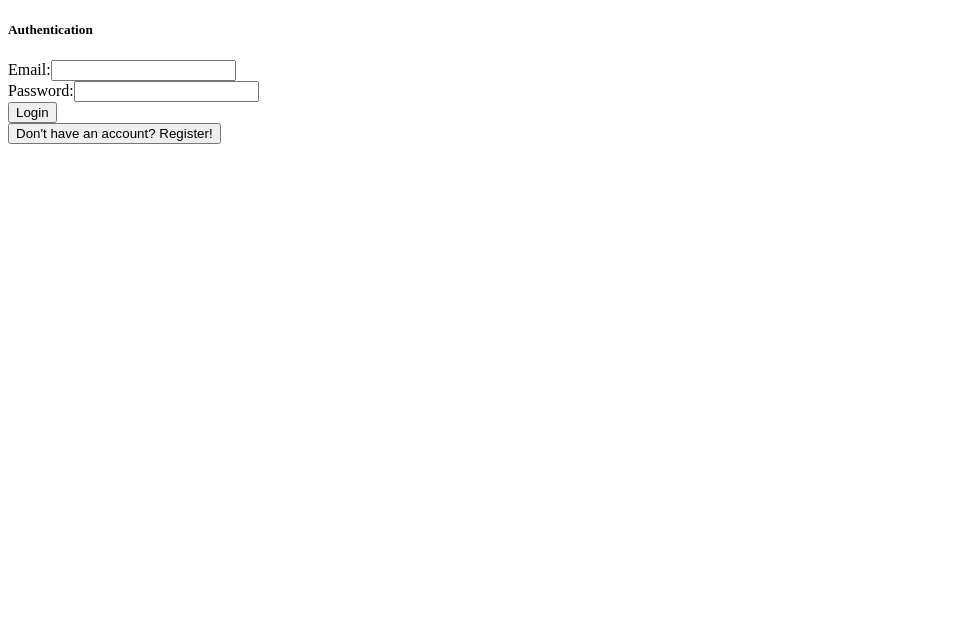
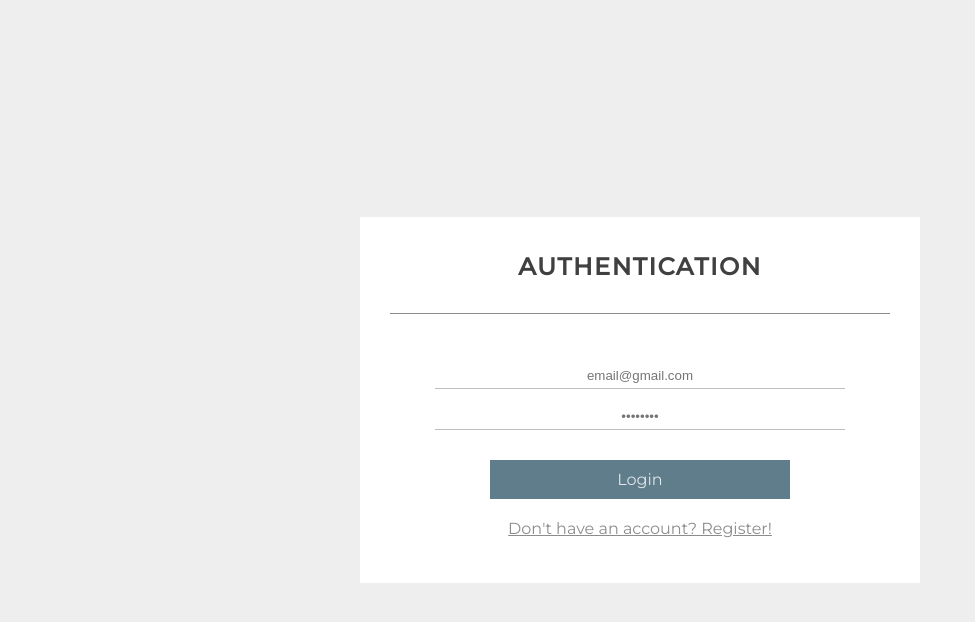
Before and after one commit to MattDavis00/auth.mattdavis.info, an Angular app in the folder frontend/my-app/: page / in a window 1280 px wide. Shown: the top 622 px of the page, without its empty margins (0-975 px from the left). Built offline with nearby package versions, Linux system fonts and the light colour scheme.

Commit message:
Login and register form are now functional. They have been styled using CSS, and perform POST requests to the backend API.

```diff
--- a/frontend/my-app/src/app/app.component.html
+++ b/frontend/my-app/src/app/app.component.html
@@ -1,7 +1,4 @@
 <!-- Main App Component Displayed On All Routes -->
-<div>
-
-</div>
 
 <!-- Router Output -->
 <router-outlet></router-outlet>
--- a/frontend/my-app/src/app/app.module.ts
+++ b/frontend/my-app/src/app/app.module.ts
@@ -1,5 +1,7 @@
 import { BrowserModule } from '@angular/platform-browser';
 import { NgModule } from '@angular/core';
+import { FormsModule } from '@angular/forms';
+import { HttpClientModule } from '@angular/common/http';
 
 import { AppRoutingModule } from './app-routing.module';
 import { AppComponent } from './app.component';
@@ -16,7 +18,9 @@ import { PageNotFoundComponent } from './page-not-found/page-not-found.component
   ],
   imports: [
     BrowserModule,
-    AppRoutingModule
+    AppRoutingModule,
+    FormsModule,
+    HttpClientModule
   ],
   providers: [],
   bootstrap: [AppComponent]
--- a/frontend/my-app/src/app/login/login.component.html
+++ b/frontend/my-app/src/app/login/login.component.html
@@ -1,21 +1,17 @@
-<div class="card text-center card-center">
-    <div class="card-header">
-        <h5>Authentication</h5>
-    </div>
-    <div class="card-body">
-        <form>
-        <div class="form-group">
-            <label for="email" class="col-form-label">Email:</label>
-            <input type="text" class="form-control" ng-model="loginData.email" id="login-email">
+<div class="page">
+    <div class="card-center">
+        <div class="content">
+            <h1>Authentication</h1>
+            <div class="line-horizontal"></div>
+            <form class="section" (ngSubmit)="login()">
+                <input type="text" placeholder="email@gmail.com" class=""  [(ngModel)]="email" id="login-email" name="email">
+                <input type="password" placeholder="••••••••" class="" [(ngModel)]="password" id="login-password" name="password">
+                <input type="submit" style="display: none" />
+            </form>
+            <div class="section">
+                <a class="submit-button a-button" (click)="login()">Login</a>
+                <a class="" routerLink="/register" >Don't have an account? Register!</a>
+            </div>
         </div>
-        <div class="form-group">
-            <label for="password" class="col-form-label">Password:</label>
-            <input type="password" class="form-control" ng-model="loginData.password" id="login-password">
-        </div>
-        </form>
-        <button type="button" class="btn btn-primary" ng-click="Login()">Login</button>
-    </div>
-    <div class="card-footer text-muted">
-        <button type="button" class="login-button btn btn-link modal-link-text" routerLink="/register" >Don't have an account? Register!</button><br />
     </div>
 </div>
--- a/frontend/my-app/src/app/login/login.component.ts
+++ b/frontend/my-app/src/app/login/login.component.ts
@@ -1,4 +1,5 @@
 import { Component, OnInit } from '@angular/core';
+import { HttpClient, HttpHeaders } from '@angular/common/http';
 
 @Component({
   selector: 'app-login',
@@ -7,9 +8,41 @@ import { Component, OnInit } from '@angular/core';
 })
 export class LoginComponent implements OnInit {
 
-  constructor() { }
+  email: string = "";
+  password: string = "";
+
+  constructor(private http: HttpClient) { }
 
   ngOnInit() {
   }
 
+  login() {
+    console.log("Ran login function!!!!!");
+    console.log(this.email + this.password);
+    this.http.post("http://localhost:4000/login",
+    {
+    "email": {"data": this.email, "id": "email"},
+    "password": {"data": this.password, "id": "password"}
+    })
+    .subscribe(
+      data  => {
+        console.log("POST Request is successful ", data);
+      },
+      error  => {
+        console.log("Error", error);
+      }
+
+    );
+    this.http.get("http://localhost:4000/")
+    .subscribe(
+      data  => {
+        console.log("GET Request is successful ", data);
+      },
+      error  => {
+        console.log("Error", error);
+      }
+
+    );
+  }
+
 }
--- a/frontend/my-app/src/app/page-not-found/page-not-found.component.html
+++ b/frontend/my-app/src/app/page-not-found/page-not-found.component.html
@@ -1,6 +1,7 @@
-<div class="card text-center card-center">
-    <div class="card-body text-muted">
+<div class="page">
+    <div class="card-center">
         <h4>Page Not Found!</h4>
+        <div class="line-horizontal"></div>
         The page requested could not be found.
     </div>
 </div>
--- a/frontend/my-app/src/app/register/register.component.html
+++ b/frontend/my-app/src/app/register/register.component.html
@@ -1,33 +1,32 @@
-<div class="card text-center card-center">
-    <div class="card-header">
-        <h5>Register for Single Sign-On</h5>
-    </div>
-    <div class="card-body">
-        <form>
-            <div class="form-group">
-                <label for="email" class="col-form-label">Email:</label>
-                <input type="text" class="form-control" ng-model="registerData.email" id="register-email">
+<div class="page">
+    <div class="card-center">
+        <div class="content">
+            <h1>Registration</h1>
+
+            <div class="line-horizontal"></div>
+
+            <form class="section" (ngSubmit)="register()">
+                <!-- <label for="email" class="col-form-label">Email:</label> -->
+                <input type="text" placeholder="johnsmith@gmail.com" [(ngModel)]="email" name="email" id="register-email">
+
+                <!-- <label for="text" class="col-form-label">First Name:</label> -->
+                <input type="text" placeholder="John"  [(ngModel)]="firstName" name="firstName" id="register-firstName">
+
+                <!-- <label for="text" class="col-form-label">Last Name:</label> -->
+                <input type="text" placeholder="Smith"  [(ngModel)]="lastName" name="lastName" id="register-lastName">
+
+                <!-- <label for="password" class="col-form-label">Password:</label> -->
+                <input type="password" placeholder="Password"  [(ngModel)]="password" name="password" id="register-password">
+
+                <!-- <label for="password" class="col-form-label">Repeat Password:</label> -->
+                <input type="password" placeholder="Repeat Password"  [(ngModel)]="passwordRepeat" name="passwordRepeat" id="register-passwordRepeat">
+
+                <input type="submit" style="display: none" />
+            </form>
+            <div class="section">
+                <a class="submit-button a-button" (click)="register()">Register</a>
+                <a class="" routerLink="/login">Already have an account? Login!</a>
             </div>
-            <div class="form-group">
-                <label for="text" class="col-form-label">First Name:</label>
-                <input type="text" class="form-control" ng-model="registerData.firstName" id="register-firstName">
-            </div>
-            <div class="form-group">
-                <label for="text" class="col-form-label">Last Name:</label>
-                <input type="text" class="form-control" ng-model="registerData.lastName" id="register-lastName">
-            </div>
-            <div class="form-group">
-                <label for="password" class="col-form-label">Password:</label>
-                <input type="password" class="form-control" ng-model="registerData.password" id="register-password">
-            </div>
-            <div class="form-group">
-                <label for="password" class="col-form-label">Repeat Password:</label>
-                <input type="password" class="form-control" ng-model="registerData.passwordRepeat" id="register-passwordRepeat">
-            </div>
-        </form>
-        <button type="button" class="btn btn-primary" ng-click="Register()">Register</button>
-    </div>
-    <div class="card-footer text-muted">
-    <button type="button" class="login-button btn btn-link modal-link-text" routerLink="/login">Already have an account? Login!</button><br />
+        </div>
     </div>
 </div>
--- a/frontend/my-app/src/app/register/register.component.ts
+++ b/frontend/my-app/src/app/register/register.component.ts
@@ -1,4 +1,5 @@
 import { Component, OnInit } from '@angular/core';
+import { HttpClient, HttpHeaders } from '@angular/common/http';
 
 @Component({
   selector: 'app-register',
@@ -7,9 +8,36 @@ import { Component, OnInit } from '@angular/core';
 })
 export class RegisterComponent implements OnInit {
 
-  constructor() { }
+  email: string = "";
+  firstName: string = "";
+  lastName: string = "";
+  password: string = "";
+  passwordRepeat: string = "";
+
+  constructor(private http: HttpClient) { }
 
   ngOnInit() {
   }
 
+  register() {
+    console.log("Register function ran!");
+    this.http.post("http://localhost:4000/register",
+    {
+    "email": {"data": this.email, "id": "email"},
+    "firstName": {"data": this.firstName, "id": "firstName"},
+    "lastName": {"data": this.lastName, "id": "lastName"},
+    "password": {"data": this.password, "id": "password"},
+    "passwordRepeat": {"data": this.passwordRepeat, "id": "passwordRepeat"},
+    })
+    .subscribe(
+      data  => {
+        console.log("POST Request is successful ", data);
+      },
+      error  => {
+        console.log("Error", error);
+      }
+
+    );
+  }
+
 }
--- a/frontend/my-app/src/index.html
+++ b/frontend/my-app/src/index.html
@@ -6,11 +6,8 @@
   <base href="/">
   <meta name="viewport" content="width=device-width, initial-scale=1">
   <link rel="icon" type="image/x-icon" href="favicon.ico">
-  <link rel="stylesheet" href="https://unpkg.com/bootstrap-material-design@4.1.1/dist/css/bootstrap-material-design.min.css" integrity="sha384-wXznGJNEXNG1NFsbm0ugrLFMQPWswR3lds2VeinahP8N0zJw9VWSopbjv2x7WCvX" crossorigin="anonymous">
-  <script src="https://code.jquery.com/jquery-3.2.1.slim.min.js" integrity="sha384-KJ3o2DKtIkvYIK3UENzmM7KCkRr/rE9/Qpg6aAZGJwFDMVNA/GpGFF93hXpG5KkN" crossorigin="anonymous"></script>
-  <script src="https://unpkg.com/popper.js@1.12.6/dist/umd/popper.js" integrity="sha384-fA23ZRQ3G/J53mElWqVJEGJzU0sTs+SvzG8fXVWP+kJQ1lwFAOkcUOysnlKJC33U" crossorigin="anonymous"></script>
-  <script src="https://unpkg.com/bootstrap-material-design@4.1.1/dist/js/bootstrap-material-design.js" integrity="sha384-CauSuKpEqAFajSpkdjv3z9t8E7RlpJ1UP0lKM/+NdtSarroVKu069AlsRPKkFBz9" crossorigin="anonymous"></script>
-  <script>$(document).ready(function() { $('body').bootstrapMaterialDesign(); });</script>
+  <!-- Font -->
+  <link href="https://fonts.googleapis.com/css?family=Montserrat:300,400,500&display=swap" rel="stylesheet">
 </head>
 <body>
   <app-root></app-root>
--- a/frontend/my-app/src/styles.css
+++ b/frontend/my-app/src/styles.css
@@ -1,6 +1,126 @@
 /* You can add global styles to this file, and also import other style files */
 
+:root {
+    --light-gray: rgba(0,0,0,.25);
+    --link: rgba(0,0,0,.45);
+    --link-hover: rgba(0,0,0,.75);
+    --white: rgba(255,255,255,.8);
+    --white-sec: rgba(255,255,255,.25);
+    --white-link: rgba(255,255,255,.6);
+    --accent: rgba(96, 125, 139,1.0);
+    --accent-light: rgba(38, 50, 56,1.0);
+    --accent-other: rgba(13, 71, 161,1.0);
+}
+
+body, html {
+    margin: 0;
+    font-family: 'Montserrat', sans-serif;
+    background-color: #eee;
+}
+
+.page {
+    position: absolute;
+    width: 100%;
+    min-height: 100%;
+    overflow: auto;
+    display: flex;
+    justify-content: center;
+    align-items: center;
+}
+
 .card-center {
-    /* margin: auto; */
+    padding: 30px;
+    background-color: #fff;
+    text-align: center;
     max-width: 500px;
+    color: var(--link-hover);
 }
+
+h1 {
+    font-size: 1.5rem;
+    letter-spacing: 0.1rem;
+    color: var(--link-hover);
+    text-transform: uppercase;
+}
+
+a, a:visited, a:active {
+    transition: 500ms;
+    color: var(--link);
+}
+
+a:hover {
+    cursor: pointer;
+    color: var(--link-hover);
+}
+
+.a-button, .a-button:visited, .a-button:active  {
+    padding: 10px;
+    text-decoration: none;
+    color: var(--white);
+    background-color: var(--accent);
+    margin-bottom: 20px;
+    display: inline-block;
+    user-select: none;
+}
+
+.a-button:hover {
+    color: var(--white);
+    background-color: rgba(69, 90, 100,1.0);
+}
+
+.content > * {
+    margin-top: 5px;
+    display: inline-flex;
+    flex-direction: column;
+    align-items: center;
+}
+
+.submit-button {
+    width: calc(100% - 120px);
+}
+
+.line-horizontal {
+    position: relative;
+    height: 0px;
+    border-top: 1px solid var(--link);
+    left: 50%;
+    width: 100%;
+    transform: translateX(-50%);
+    margin: 15px 0 15px 0;
+}
+
+.section {
+    margin: 15px 0 15px 0;
+    /* margin: 20px 50px 20px 50px; */
+    width: 100%;
+    max-width: 400px;
+}
+
+input {
+    padding: 5px;
+    border: none;
+    border-bottom: 1px solid var(--light-gray);
+    text-align: center;
+    width: 100%;
+    display: inline-block;
+    margin-top: 15px;
+    outline: none;
+    transition: 500ms;
+}
+
+input:focus {
+    border-bottom: 1px solid var(--accent-other);
+}
+
+
+/*
+CSS Alterations For Mobile Devices
+Such as reducing/removing margin to maximise content density.
+*/
+@media (max-width: 449.98px) {
+
+    .login {
+        width: calc(100% - 40px);
+    }
+
+  }
```
